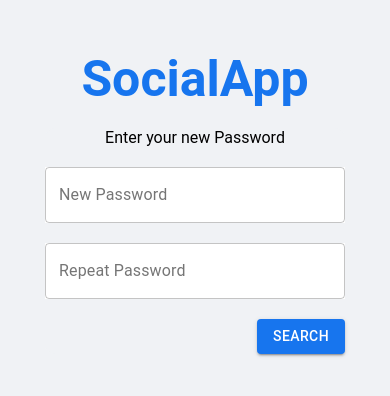
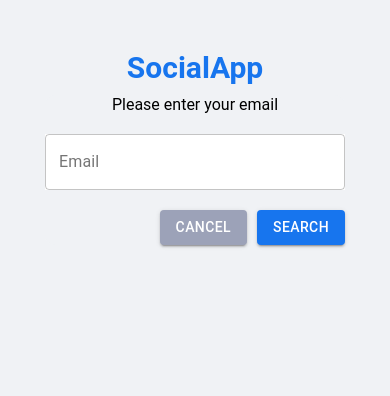
Before and after one commit to BohdanPaniv/SocialApp, a React (Create React App) app in the folder root/frontend/: page /changePassword in a window 390 px wide. Shown: the top 396 px of the page. Built offline with nearby package versions, Linux system fonts and the light colour scheme.

Commit message:
ChangePassword page updated

```diff
--- a/root/frontend/src/pages/changePassword/ChangePassword.jsx
+++ b/root/frontend/src/pages/changePassword/ChangePassword.jsx
@@ -1,13 +1,14 @@
-import "./changePassword.css";
-import ChangePasswordCard from "../../components/changePasswordCard/ChangePasswordCard";
+import "./changePassword.scss";
+// import ChangePasswordCard from "../../components/changePasswordCard/ChangePasswordCard";
+import CheckEmailCard from "../../components/checkEmailCard/CheckEmailCard";
 
 const ChangePassword = () => {
   return (
     <div className="change-password">
-      <h1 className="change-passwor-logo">
+      <h1 className="logo">
         SocialApp
       </h1>
-      <ChangePasswordCard/>
+      <CheckEmailCard/>
     </div>
   );
 }
--- a/root/frontend/src/pages/changePassword/changePassword.css
+++ b/root/frontend/src/pages/changePassword/changePassword.scss
@@ -7,7 +7,7 @@
   flex-direction: column;
 }
 
-.change-passwor-logo{
+.logo{
   font-size: 50px;
   font-weight: 780;
   text-align: center;
@@ -15,3 +15,10 @@
   color: #1775ee;
   padding-top: 50px;
 }
+
+@media (max-width: 900px){
+  .logo{
+    font-size: 30px;
+    padding-bottom: 10px;
+  }
+}
```
